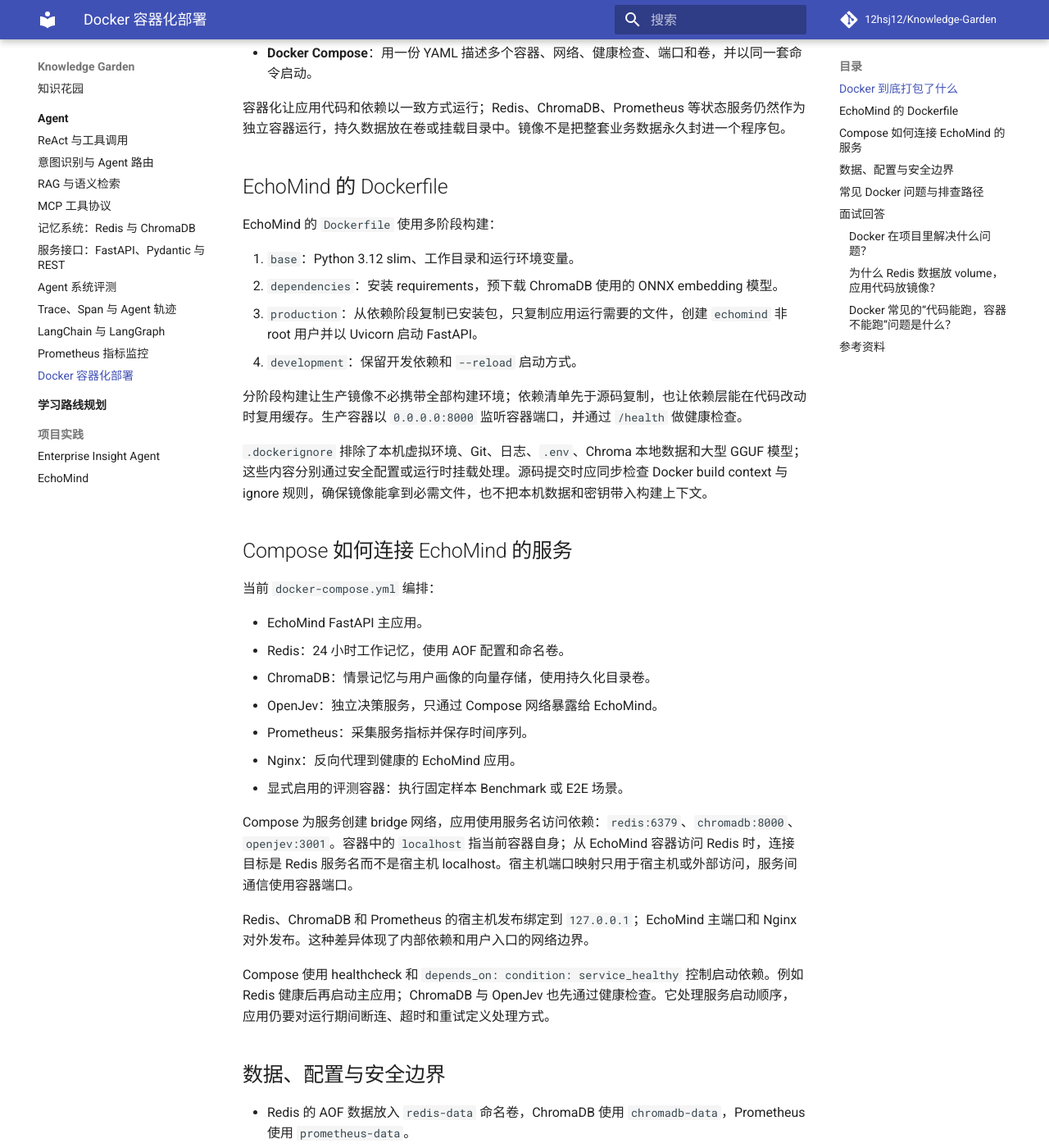
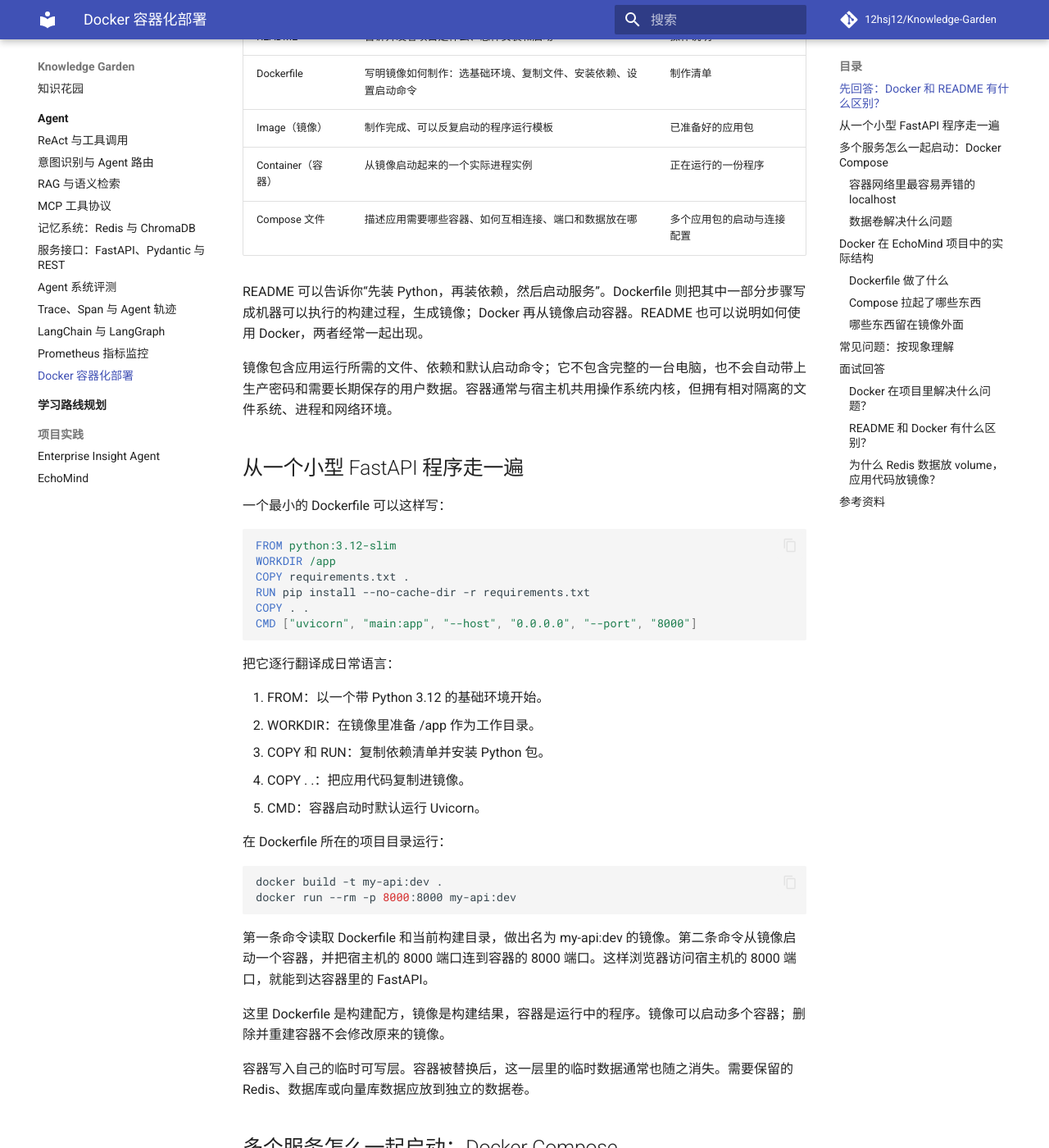
Before and after one commit to 12hsj12/Knowledge-Garden, an MkDocs documentation site: the page built from docs/agent/docker.md, in a window 1280 px wide and 1400 px high, scrolled down 347 px. Shown: the whole window at 82% size. Built offline with MkDocs 1.6.1 and Material for MkDocs 9.7.7, drawn with Linux system fonts in a browser that asks for light colours; comment, search, counter and statistics services are not loaded; some of the changed text lies outside the part shown.

Commit message:
Explain Docker by separating README image container and Compose

````diff
--- a/docs/agent/docker.md
+++ b/docs/agent/docker.md
@@ -1,98 +1,175 @@
-# Docker：镜像、容器与 EchoMind 部署
+# Docker：用一套固定的运行环境启动 EchoMind
 
-## Docker 到底打包了什么
+## 先回答：Docker 和 README 有什么区别？
 
-- **Dockerfile**：镜像构建步骤。
-- **Image（镜像）**：可复用的只读应用运行模板，包含基础文件系统、依赖和默认启动命令。
-- **Container（容器）**：镜像启动后的隔离进程和可写运行层。
-- **Volume（数据卷）**：独立于容器生命周期的数据存储。
-- **Network（网络）**：容器之间按服务名通信的网络。
-- **Docker Compose**：用一份 YAML 描述多个容器、网络、健康检查、端口和卷，并以同一套命令启动。
+README 是给人看的项目说明，可以写安装命令、启动顺序和注意事项。Docker 是一套实际构建和运行程序的工具：Dockerfile 描述如何制作运行镜像，Docker Compose 可以按配置启动应用及其依赖服务。
 
-容器化让应用代码和依赖以一致方式运行；Redis、ChromaDB、Prometheus 等状态服务仍然作为独立容器运行，持久数据放在卷或挂载目录中。镜像不是把整套业务数据永久封进一个程序包。
+| 内容 | 主要作用 | 类比 |
+| --- | --- | --- |
+| README | 告诉开发者项目是什么、怎样安装和启动 | 操作说明 |
+| Dockerfile | 写明镜像如何制作：选基础环境、复制文件、安装依赖、设置启动命令 | 制作清单 |
+| Image（镜像） | 制作完成、可以反复启动的程序运行模板 | 已准备好的应用包 |
+| Container（容器） | 从镜像启动起来的一个实际进程实例 | 正在运行的一份程序 |
+| Compose 文件 | 描述应用需要哪些容器、如何互相连接、端口和数据放在哪 | 多个应用包的启动与连接配置 |
 
-## EchoMind 的 Dockerfile
+README 可以告诉你“先装 Python，再装依赖，然后启动服务”。Dockerfile 则把其中一部分步骤写成机器可以执行的构建过程，生成镜像；Docker 再从镜像启动容器。README 也可以说明如何使用 Docker，两者经常一起出现。
 
-EchoMind 的 `Dockerfile` 使用多阶段构建：
+镜像包含应用运行所需的文件、依赖和默认启动命令；它不包含完整的一台电脑，也不会自动带上生产密码和需要长期保存的用户数据。容器通常与宿主机共用操作系统内核，但拥有相对隔离的文件系统、进程和网络环境。
 
-1. `base`：Python 3.12 slim、工作目录和运行环境变量。
-2. `dependencies`：安装 requirements，预下载 ChromaDB 使用的 ONNX embedding 模型。
-3. `production`：从依赖阶段复制已安装包，只复制应用运行需要的文件，创建 `echomind` 非 root 用户并以 Uvicorn 启动 FastAPI。
-4. `development`：保留开发依赖和 `--reload` 启动方式。
+## 从一个小型 FastAPI 程序走一遍
 
-分阶段构建让生产镜像不必携带全部构建环境；依赖清单先于源码复制，也让依赖层能在代码改动时复用缓存。生产容器以 `0.0.0.0:8000` 监听容器端口，并通过 `/health` 做健康检查。
+一个最小的 Dockerfile 可以这样写：
 
-`.dockerignore` 排除了本机虚拟环境、Git、日志、`.env`、Chroma 本地数据和大型 GGUF 模型；这些内容分别通过安全配置或运行时挂载处理。源码提交时应同步检查 Docker build context 与 ignore 规则，确保镜像能拿到必需文件，也不把本机数据和密钥带入构建上下文。
+~~~dockerfile
+FROM python:3.12-slim
+WORKDIR /app
+COPY requirements.txt .
+RUN pip install --no-cache-dir -r requirements.txt
+COPY . .
+CMD ["uvicorn", "main:app", "--host", "0.0.0.0", "--port", "8000"]
+~~~
 
-## Compose 如何连接 EchoMind 的服务
+把它逐行翻译成日常语言：
 
-当前 `docker-compose.yml` 编排：
+1. FROM：以一个带 Python 3.12 的基础环境开始。
+2. WORKDIR：在镜像里准备 /app 作为工作目录。
+3. COPY 和 RUN：复制依赖清单并安装 Python 包。
+4. COPY . .：把应用代码复制进镜像。
+5. CMD：容器启动时默认运行 Uvicorn。
 
-- EchoMind FastAPI 主应用。
-- Redis：24 小时工作记忆，使用 AOF 配置和命名卷。
-- ChromaDB：情景记忆与用户画像的向量存储，使用持久化目录卷。
-- OpenJev：独立决策服务，只通过 Compose 网络暴露给 EchoMind。
-- Prometheus：采集服务指标并保存时间序列。
-- Nginx：反向代理到健康的 EchoMind 应用。
-- 显式启用的评测容器：执行固定样本 Benchmark 或 E2E 场景。
+在 Dockerfile 所在的项目目录运行：
 
-Compose 为服务创建 bridge 网络，应用使用服务名访问依赖：`redis:6379`、`chromadb:8000`、`openjev:3001`。容器中的 `localhost` 指当前容器自身；从 EchoMind 容器访问 Redis 时，连接目标是 Redis 服务名而不是宿主机 localhost。宿主机端口映射只用于宿主机或外部访问，服务间通信使用容器端口。
+~~~bash
+docker build -t my-api:dev .
+docker run --rm -p 8000:8000 my-api:dev
+~~~
 
-Redis、ChromaDB 和 Prometheus 的宿主机发布绑定到 `127.0.0.1`；EchoMind 主端口和 Nginx 对外发布。这种差异体现了内部依赖和用户入口的网络边界。
+第一条命令读取 Dockerfile 和当前构建目录，做出名为 my-api:dev 的镜像。第二条命令从镜像启动一个容器，并把宿主机的 8000 端口连到容器的 8000 端口。这样浏览器访问宿主机的 8000 端口，就能到达容器里的 FastAPI。
 
-Compose 使用 healthcheck 和 `depends_on: condition: service_healthy` 控制启动依赖。例如 Redis 健康后再启动主应用；ChromaDB 与 OpenJev 也先通过健康检查。它处理服务启动顺序，应用仍要对运行期间断连、超时和重试定义处理方式。
+这里 Dockerfile 是构建配方，镜像是构建结果，容器是运行中的程序。镜像可以启动多个容器；删除并重建容器不会修改原来的镜像。
 
-## 数据、配置与安全边界
+容器写入自己的临时可写层。容器被替换后，这一层里的临时数据通常也随之消失。需要保留的 Redis、数据库或向量库数据应放到独立的数据卷。
 
-- Redis 的 AOF 数据放入 `redis-data` 命名卷，ChromaDB 使用 `chromadb-data`，Prometheus 使用 `prometheus-data`。
-- `docker compose up` 重建容器时，独立命名卷继续保存数据；只有明确删除卷才会清掉对应状态。
-- 本地密钥保存在被 Git 忽略的 `.env` 或 `.env.openjev`，仓库提交 `.env.example` 这类无密钥模板。
-- `REDIS_PASSWORD` 是 Compose 必需配置，缺失时服务定义会在解析阶段报错。
-- 模型 GGUF 通过只读挂载提供给应用，不打进生产镜像；OpenJev 与模型凭证按其独立服务配置传入。
-- Compose 的 Prometheus 镜像使用可变的 `latest` 标签。追求可复现部署时，固定版本标签并在升级时成组验证。
+## 多个服务怎么一起启动：Docker Compose
 
-## 常见 Docker 问题与排查路径
+EchoMind 不是只有一个 FastAPI 进程，它还需要 Redis、ChromaDB、OpenJev、Prometheus 和 Nginx。Compose 用一份 YAML 说明这些服务如何启动、连接和保存数据。例如一个极简的 API + Redis 配置可以写成：
 
-| 现象 | 常见原因 | 在 EchoMind 中检查 |
+~~~yaml
+services:
+  api:
+    build: .
+    ports:
+      - "8000:8000"
+    environment:
+      REDIS_URL: redis://redis:6379/0
+    depends_on:
+      - redis
+
+  redis:
+    image: redis:7-alpine
+    volumes:
+      - redis-data:/data
+
+volumes:
+  redis-data:
+~~~
+
+执行 docker compose up 后，Compose 会按配置创建容器、网络和数据卷。这个例子里的 API 容器通过 redis:6379 找 Redis，Redis 数据放到独立的 redis-data 卷中。实际部署还需要按服务配置密码、健康检查和启动依赖。
+
+### 容器网络里最容易弄错的 localhost
+
+在 API 容器中，localhost 指向 API 容器自己，并不代表 Redis 容器。如果 API 需要连接 Compose 里的 Redis，地址应使用服务名 redis 和容器端口 6379。
+
+端口映射通常写作“宿主机端口:容器端口”，例如 8000:8000。宿主机或外部用户访问左边的端口；同一 Compose 网络中的服务通常用服务名和右边的容器端口通信。
+
+### 数据卷解决什么问题
+
+Redis 容器被重建时，容器自身的临时写入层会被换掉。把 Redis 数据目录挂载到 Docker volume 后，容器可以替换，数据仍保存在独立卷里。镜像负责应用程序与依赖；数据卷负责需要跨容器保存的数据。
+
+## Docker 在 EchoMind 项目中的实际结构
+
+### Dockerfile 做了什么
+
+EchoMind 的 Dockerfile 使用多阶段构建：
+
+1. base 阶段准备 Python 3.12 slim 和基础运行设置。
+2. dependencies 阶段安装 requirements，并预下载 ChromaDB 使用的 ONNX embedding 模型。
+3. production 阶段从依赖阶段复制安装好的包和运行代码，创建非 root 的 echomind 用户，再以 Uvicorn 启动 FastAPI。
+4. development 阶段保留开发依赖，并用 --reload 启动，便于本地改代码时自动重新加载。
+
+依赖清单先复制、应用源码后复制，可以让依赖层在代码变化时复用构建缓存。生产镜像不需要带上全部开发构建内容。
+
+应用在容器中监听 0.0.0.0:8000，并通过 /health 提供健康检查。这里监听 0.0.0.0 的意思是接受容器网络接口上的连接；如果只监听 127.0.0.1，其他容器和端口映射可能无法连接进来。
+
+.dockerignore 用来排除不该发给镜像构建过程的本机内容，例如虚拟环境、Git、日志、.env、Chroma 本地数据和大型 GGUF 模型。它可以减少构建上下文，也能避免把密钥或本机数据打包进镜像。应用仍需要的配置和模型由环境变量或运行时挂载提供。
+
+### Compose 拉起了哪些东西
+
+EchoMind 的 docker-compose.yml 描述了：
+
+- EchoMind FastAPI 应用。
+- Redis：保存 24 小时工作记忆，并使用 AOF 配置和命名卷。
+- ChromaDB：保存情景记忆与用户画像的向量数据，并挂载持久化卷。
+- OpenJev：独立决策服务，通过 Compose 网络提供给 EchoMind。
+- Prometheus：定时读取服务指标并保存时间序列。
+- Nginx：作为反向代理，把用户流量转到健康的 EchoMind 应用。
+- 固定样本 Benchmark 和 E2E 场景使用的评测服务。
+
+Compose 网络里，EchoMind 用服务名访问 redis:6379、chromadb:8000 和 openjev:3001。Redis、ChromaDB 和 Prometheus 的宿主机端口只绑定在 127.0.0.1；EchoMind 主端口和 Nginx 对外发布。这样内部依赖可以留在服务网络里，用户入口则由应用或代理发布。
+
+Compose 配置了健康检查和 service_healthy 启动依赖，让主应用在 Redis 等依赖通过健康检查后再启动。它解决的是启动阶段的依赖顺序；应用运行过程中仍需要处理服务断连、请求超时和重试。
+
+### 哪些东西留在镜像外面
+
+- Redis AOF 数据、ChromaDB 数据和 Prometheus 历史数据分别放在命名卷中。
+- 本地密钥放在被 Git 忽略的 .env 或 .env.openjev；仓库保留不含真实密钥的示例模板。
+- GGUF 模型通过只读挂载提供给应用，不放进生产镜像。
+- Compose 要求提供 REDIS_PASSWORD；缺失时配置解析会报错。
+- Prometheus 镜像当前使用 latest 标签。若希望部署版本更可复现，应固定镜像版本并在升级时验证。
+
+这也说明“用 Docker 启动项目”仍然需要正确配置密钥、模型文件和持久化数据。镜像提供应用运行环境，Compose 连接服务，配置与数据由部署环境提供。
+
+## 常见问题：按现象理解
+
+| 现象 | 直白解释 | EchoMind 里检查什么 |
 | --- | --- | --- |
-| `COPY failed` 或找不到文件 | 构建上下文目录不对，或文件被 `.dockerignore` 排除 | 确认从 Python 项目根目录执行 build；检查 COPY 源路径和 ignore 规则 |
-| 容器里访问 `localhost:6379` 失败 | localhost 指向应用容器本身 | 使用 Compose 服务名 `redis:6379` |
-| Python 依赖改了但镜像没更新 | 构建缓存继续复用旧依赖层 | 确认 requirements 先复制；需要时重新构建镜像 |
-| 容器启动后马上报 Redis/Chroma 错误 | 依赖未健康、密码未注入或服务地址错误 | 查看 `docker compose ps`、健康检查与容器日志 |
-| 本地运行正常，容器里权限错误 | 非 root 用户、挂载目录属主或路径权限不同 | 检查 `echomind` 用户可写路径和 volume 权限 |
-| 重建容器后数据仍在 | 数据存放在命名卷，而不在容器可写层 | 查 Compose 顶层 volumes 与挂载目标 |
-| 源码改了但线上行为没变 | 运行的是旧镜像或旧容器 | 构建新镜像并重建对应服务，确认运行的 image ID |
-| 容器外无法访问 | 容器监听地址、host/container 端口映射或绑定地址错误 | 确认 Uvicorn 监听 `0.0.0.0`，映射顺序为 host:container |
+| 容器访问 localhost:6379 失败 | 应用容器正在找自己，而不是 Redis 容器 | 使用服务名 redis:6379 |
+| 本机访问不到容器里的服务 | 容器端口没有发布到宿主机，或监听地址不对 | 看 ports 映射和 0.0.0.0 监听 |
+| 改了源码，运行结果没变化 | 当前容器可能还在用旧镜像 | 重新构建并重建对应服务 |
+| 重建 Redis 容器后数据还在 | 数据写在独立 volume 中 | 查看 Compose 的卷挂载 |
+| 容器启动后连不上 ChromaDB | 依赖仍在启动、服务名或端口配置错误 | 查看健康检查、Compose 配置和容器日志 |
+| 构建时找不到某个文件 | 构建目录不对，或文件被 .dockerignore 排除 | 检查 build context、COPY 路径和忽略规则 |
+| 容器出现权限错误 | 容器用的 echomind 非 root 用户无法访问挂载路径 | 检查挂载目录权限和目标路径 |
 
-有用的日常命令：
+常用排查命令：
 
-```bash
+~~~bash
 docker compose config
 docker compose ps
 docker compose logs --tail=100 echomind
-docker compose exec echomind python -c "import urllib.request; print(urllib.request.urlopen('http://localhost:8000/health').status)"
 docker compose build echomind
 docker compose up -d echomind
-```
+~~~
+
+config 可以检查 Compose 最终配置；ps 查看服务状态和健康情况；logs 看启动报错；build 重新构建镜像；up -d 按新配置启动或替换服务。
 
 ## 面试回答
 
 ### Docker 在项目里解决什么问题？
 
-> 我把 EchoMind 应用及 Python 依赖构建成镜像，再用 Compose 编排 FastAPI、Redis、ChromaDB、OpenJev、Prometheus 和 Nginx。Compose 网络让服务按名字通信，健康检查控制启动依赖，命名卷保存 Redis、ChromaDB 和 Prometheus 数据。这样本地运行和部署环境能使用一致的服务拓扑与依赖版本。
+> Dockerfile 把 EchoMind 应用和 Python 依赖构建成镜像，Compose 再按配置启动 FastAPI、Redis、ChromaDB、OpenJev、Prometheus 和 Nginx。Compose 网络让服务通过名字互相访问，健康检查管理启动依赖，命名卷保存 Redis、ChromaDB 和 Prometheus 数据。这样开发和部署可以使用一致的应用依赖与服务拓扑，密钥和持久数据由运行环境单独提供。
+
+### README 和 Docker 有什么区别？
+
+> README 是给人看的安装和使用说明；Dockerfile 是可执行的镜像构建配方，Compose 是多服务的启动和连接配置。README 可以指导开发者使用 Docker，但本身不会构建镜像或隔离应用运行环境。
 
 ### 为什么 Redis 数据放 volume，应用代码放镜像？
 
-> 镜像适合版本化、可替换的应用代码和依赖；Redis、ChromaDB 的数据要跨容器重建保存，所以放独立 volume。应用镜像更新时保留数据卷，就可以升级服务而不把会话状态绑在单个容器的可写层里。
-
-### Docker 常见的“代码能跑，容器不能跑”问题是什么？
-
-> 最常见的是服务地址和运行环境不一致：容器内部应该通过 Compose 服务名访问 Redis/ChromaDB；必须确认 build context、依赖层、环境变量和非 root 用户的目录权限；再核对健康检查和端口映射。我的排查顺序是先 `docker compose config`，再 `ps` 和 `logs`，最后从应用容器内部访问依赖或健康接口。
+> 镜像适合版本化、可替换的应用代码和依赖；Redis 和 ChromaDB 的数据需要跨容器重建保存，所以放在独立卷里。升级应用镜像时保留数据卷，可以替换应用进程，同时继续读取原来的会话和向量数据。
 
 ## 参考资料
 
-- [Dockerfile overview](https://docs.docker.com/build/concepts/dockerfile/)
+- [Dockerfile：构建指令和 Python 示例](https://docs.docker.com/get-started/docker-concepts/building-images/writing-a-dockerfile)
+- [Compose 网络：服务名发现和容器通信](https://docs.docker.com/compose/how-tos/networking/)
+- [Docker Volumes：持久化容器数据](https://docs.docker.com/engine/storage/volumes/)
 - [Docker multi-stage builds](https://docs.docker.com/build/building/multi-stage/)
-- [Compose networking](https://docs.docker.com/compose/how-tos/networking/)
-- [Compose volumes](https://docs.docker.com/reference/compose-file/volumes/)
-- [Docker Compose quickstart: health checks](https://docs.docker.com/compose/gettingstarted/)
````
